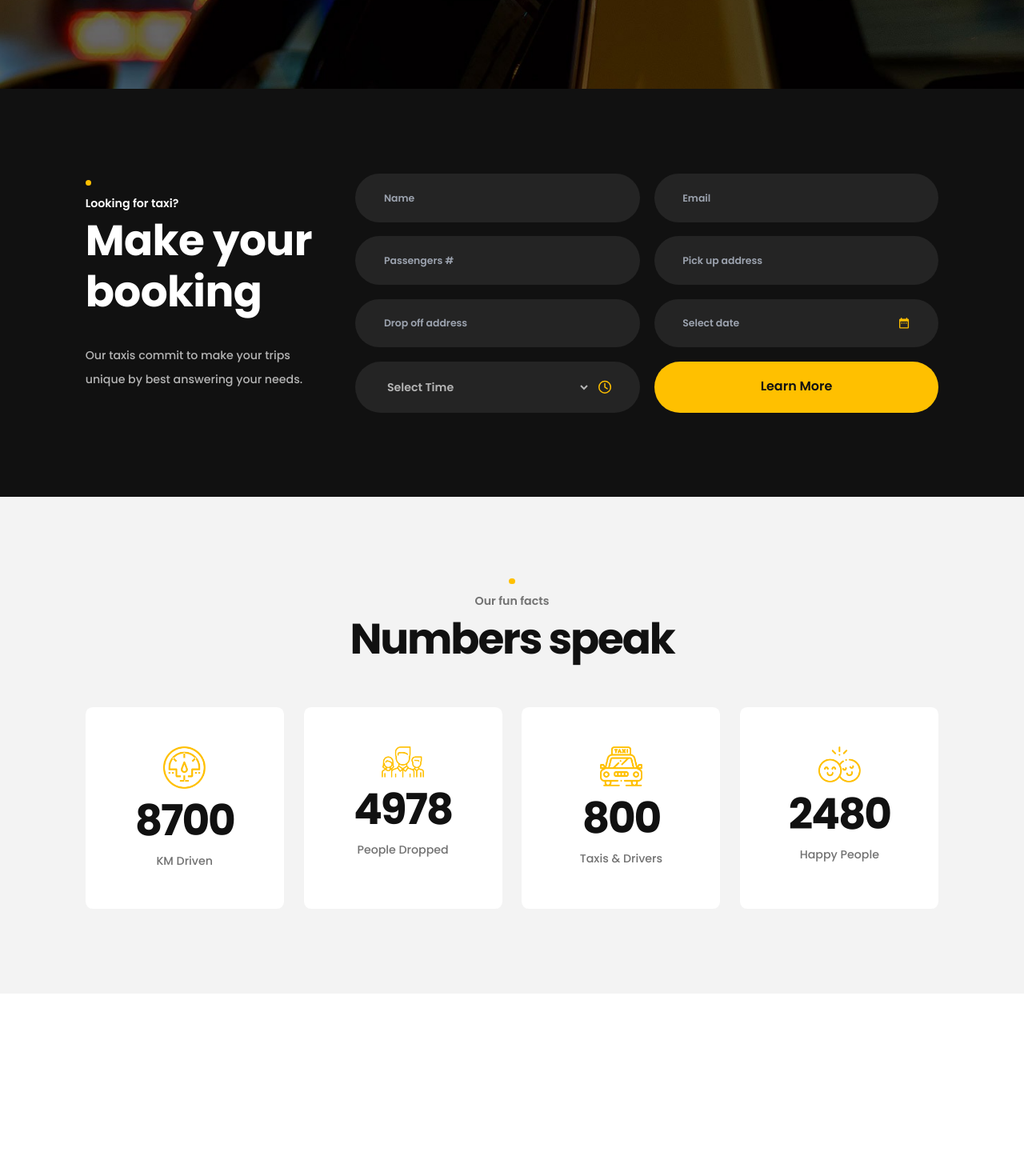
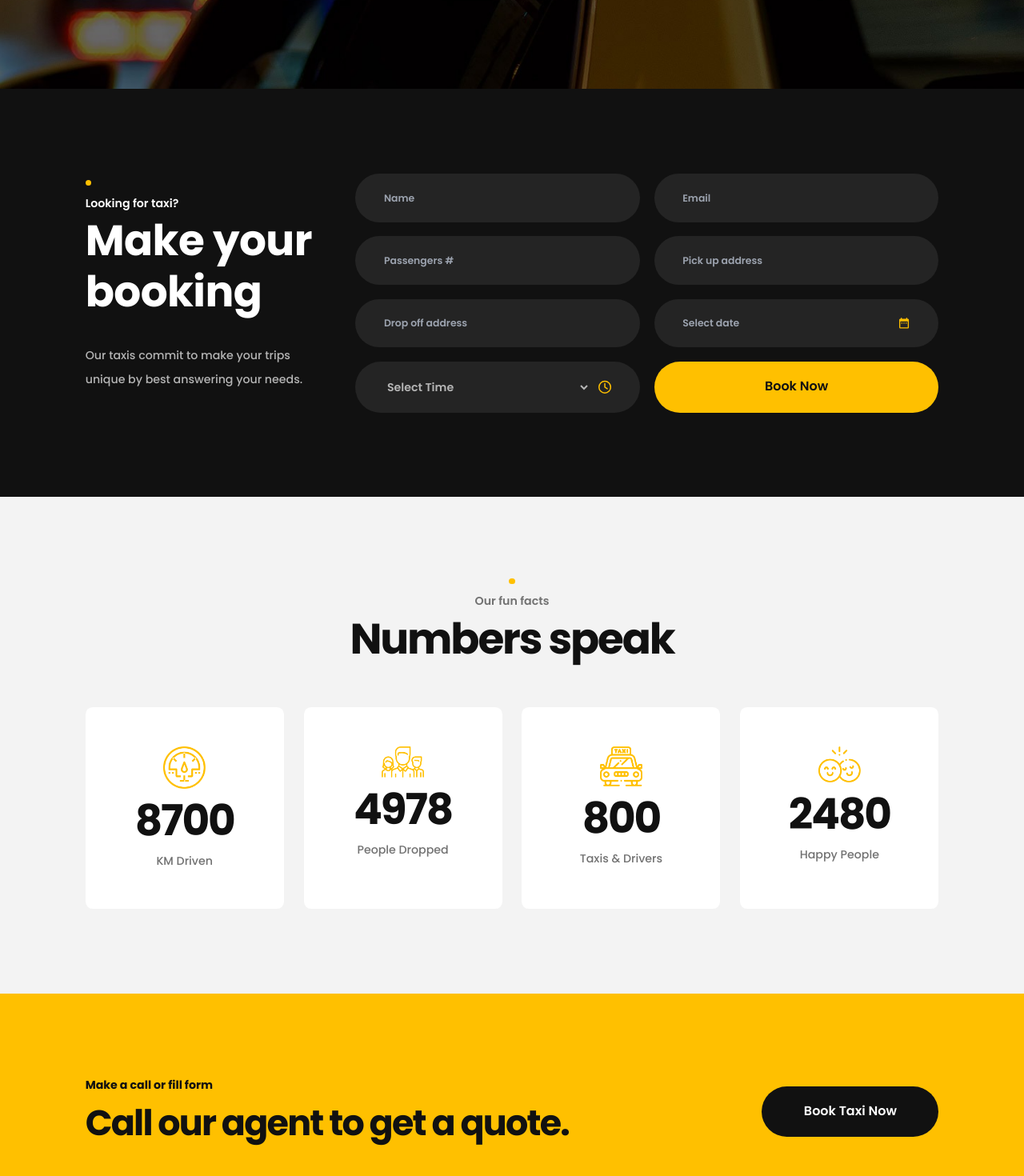
Before and after one commit to Yamin39/surtys-taxi, a React (Vite) app: page / in a window 1280 px wide. Shown: the part 771-2241 px from the top of the page at 80% size. Before the commit the page ends 2013 px from the top, so only its background shows below. Built offline with nearby package versions, Linux system fonts and the light colour scheme.

Commit message:
add: Call agent Section

```diff
--- a/src/components/BookNow/BookNow.jsx
+++ b/src/components/BookNow/BookNow.jsx
@@ -58,7 +58,7 @@ const BookNow = () => {
           </div>
 
           <button className="font-semibold bg-primary-color text-dark text-lg rounded-[2.4375rem] py-4 px-[3.6875rem] duration-[.4s] hover:bg-white active:scale-90">
-            Learn More
+            Book Now
           </button>
         </form>
       </div>
--- /dev/null
+++ b/src/components/CallAgent/CallAgent.jsx
@@ -0,0 +1,18 @@
+const CallAgent = () => {
+  return (
+    <div className="pt-[7.5rem] pb-[9.875rem] bg-primary-color">
+      <div className="flex gap-6 flex-col md:flex-row justify-between md:items-center max-w-[1440px] w-10/12 mx-auto">
+        <div className="text-dark">
+          <p className="font-bold leading-[1rem] ">Make a call or fill form</p>
+          <h2 className="text-[3.125rem] font-bold tracking-[-0.125rem] leading-[3.75rem] mt-[0.9375rem]">Call our agent to get a quote.</h2>
+        </div>
+
+        <button className="w-fit font-semibold bg-dark text-white hover:text-dark text-lg rounded-[2.4375rem] py-[1.3438rem] px-[3.6875rem] duration-[.4s] hover:bg-white active:scale-90">
+          Book Taxi Now
+        </button>
+      </div>
+    </div>
+  );
+};
+
+export default CallAgent;
--- a/src/pages/Home/Home.jsx
+++ b/src/pages/Home/Home.jsx
@@ -1,6 +1,7 @@
 import Banner from "../../components/Banner/Banner";
 import Navbar from "../../components/Banner/Navbar/Navbar";
 import BookNow from "../../components/BookNow/BookNow";
+import CallAgent from "../../components/CallAgent/CallAgent";
 import NumbersSpeak from "../../components/NumbersSpeak/NumbersSpeak";
 
 const Home = () => {
@@ -11,6 +12,7 @@ const Home = () => {
       <Banner></Banner>
       <BookNow></BookNow>
       <NumbersSpeak></NumbersSpeak>
+      <CallAgent></CallAgent>
       <div className="max-w-[1440px] w-10/12 mx-auto"></div>
     </div>
   );
```
